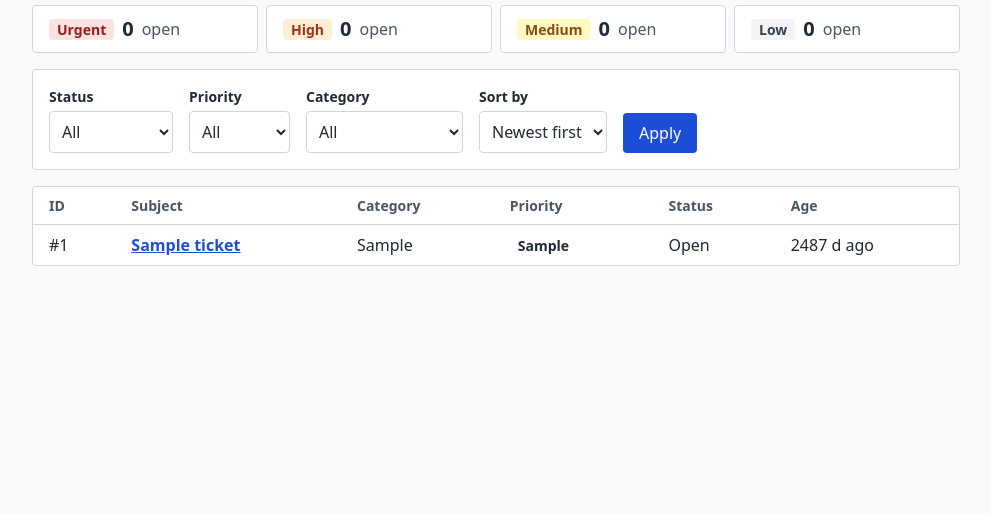
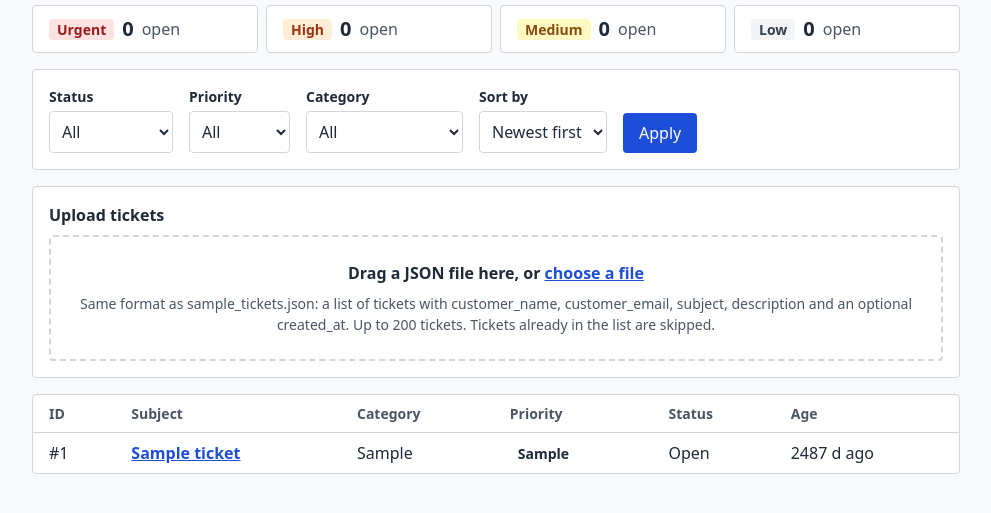
Before and after one commit to supreethms56/Ticket-Triage-app, a Flask app: page / in a window 1280 px wide. Shown: the part 136-649 px from the top of the page, without its empty margins (144-1135 px from the left). Run offline with Flask 3, Linux system fonts and the light colour scheme; tables that the repository leaves empty hold one stand-in row (values such as "Sample post").

Commit message:
Now web app has a drop down file option to upload the data in json format directly

```diff
--- a/app.py
+++ b/app.py
@@ -2,12 +2,12 @@
 import logging
 from datetime import datetime
 
-from flask import Flask, abort, flash, redirect, render_template, request, url_for
+from flask import Flask, abort, flash, jsonify, redirect, render_template, request, url_for
 
 import config
 import db
 from triage.service import triage
-from validation import validate_ticket_form, validate_ticket_update
+from validation import validate_import_ticket, validate_ticket_form, validate_ticket_update
 
 logging.basicConfig(level=logging.INFO, format="%(asctime)s %(levelname)s %(name)s: %(message)s")
 
@@ -80,6 +80,47 @@ def ticket_list():
     )
 
 
+@app.route("/tickets/import", methods=["POST"])
+def import_ticket():
+    """Save and triage ONE ticket from an uploaded JSON file.
+
+    The list page reads the file in the browser and posts the tickets here one at a time,
+    so each row can appear as soon as that ticket is triaged. The current list filters come
+    in the query string so the page knows whether to show the new row."""
+    item = request.get_json(silent=True)
+    values, errors = validate_import_ticket(item)
+    if errors:
+        # messages keeps the form's field order (Flask sorts the keys of errors).
+        return jsonify(result="invalid", errors=errors, messages=list(errors.values())), 400
+
+    created_at = values.pop("created_at")
+    if created_at and db.ticket_exists(values["customer_email"], values["subject"], created_at):
+        return jsonify(result="skipped", subject=values["subject"],
+                       message="Already in the database.")
+
+    ticket_id = db.create_ticket(**values, created_at=created_at)
+    _triage_and_save(db.get_ticket(ticket_id))
+    ticket = db.get_ticket(ticket_id)
+
+    filters = {
+        "status": _allowed(request.args.get("status"), config.STATUSES),
+        "priority": _allowed(request.args.get("priority"), config.PRIORITIES),
+        "category": _allowed(request.args.get("category"), config.CATEGORIES),
+    }
+    matches = all(not want or ticket[field] == want for field, want in filters.items())
+    return jsonify(
+        result="added",
+        id=ticket_id,
+        subject=ticket["subject"],
+        category=ticket["category"],
+        priority=ticket["priority"],
+        triage_source=ticket["triage_source"],
+        matches_filters=matches,
+        row_html=render_template("_ticket_row.html", t=ticket),
+        open_counts=db.count_open_by_priority(),
+    )
+
+
 @app.route("/tickets/new", methods=["GET", "POST"])
 def new_ticket():
     if request.method == "GET":
--- a/config.py
+++ b/config.py
@@ -30,6 +30,10 @@ SUBJECT_MAX = 120
 DESCRIPTION_MIN = 20
 DESCRIPTION_MAX = 2000
 REPLY_MAX_CHARS = 2000  # agent-edited reply
+
+# --- JSON import on the list page (same format as data/sample_tickets.json) ---
+IMPORT_MAX_TICKETS = 200
+IMPORT_MAX_FILE_BYTES = 1_000_000  # 1 MB
 
 # --- AI output limits ---
 SUMMARY_MAX_WORDS = 15
--- /dev/null
+++ b/static/import.js
@@ -0,0 +1,244 @@
+// Upload tickets on the list page.
+// The file is read in the browser, then each ticket is posted to /tickets/import on its own.
+// Waiting for one before sending the next means every row appears as soon as it is triaged.
+(function () {
+  "use strict";
+
+  const panel = document.querySelector(".import-panel");
+  if (!panel) return;
+
+  const dropZone = document.getElementById("drop-zone");
+  const fileInput = document.getElementById("import-file");
+  const statusBox = document.getElementById("import-status");
+  const progressText = document.getElementById("import-progress");
+  const progressBar = document.getElementById("import-bar");
+  const problemList = document.getElementById("import-problems");
+  const tableWrap = document.getElementById("ticket-table-wrap");
+  const rows = document.getElementById("ticket-rows");
+
+  const maxTickets = Number(panel.dataset.maxTickets);
+  const maxBytes = Number(panel.dataset.maxBytes);
+  const sortByPriority = panel.dataset.sort === "priority";
+
+  // Send the current filters so the server can say whether a new ticket belongs in this view.
+  const query = new URLSearchParams();
+  for (const key of ["status", "priority", "category"]) {
+    if (panel.dataset[key]) query.set(key, panel.dataset[key]);
+  }
+  const importUrl = panel.dataset.importUrl + (query.toString() ? "?" + query : "");
+
+  let busy = false;
+
+  // ---- Drag and drop ----
+  // Stop the browser from opening a file dropped anywhere else on the page.
+  window.addEventListener("dragover", (e) => e.preventDefault());
+  window.addEventListener("drop", (e) => e.preventDefault());
+
+  ["dragenter", "dragover"].forEach((type) =>
+    dropZone.addEventListener(type, (e) => {
+      e.preventDefault();
+      if (!busy) dropZone.classList.add("is-dragover");
+    })
+  );
+  ["dragleave", "dragend", "drop"].forEach((type) =>
+    dropZone.addEventListener(type, () => dropZone.classList.remove("is-dragover"))
+  );
+  dropZone.addEventListener("drop", (e) => {
+    e.preventDefault();
+    const files = e.dataTransfer && e.dataTransfer.files;
+    if (!files || files.length === 0) return;
+    if (files.length > 1) {
+      showOnlyMessage("Please drop one JSON file at a time.");
+      return;
+    }
+    handleFile(files[0]);
+  });
+  fileInput.addEventListener("change", () => {
+    if (fileInput.files.length) handleFile(fileInput.files[0]);
+    fileInput.value = ""; // allow choosing the same file again
+  });
+
+  window.addEventListener("beforeunload", (e) => {
+    if (busy) {
+      e.preventDefault();
+      e.returnValue = ""; // the browser shows its own "leave page?" message
+    }
+  });
+
+  // ---- Reading the file ----
+  async function handleFile(file) {
+    if (busy) return;
+
+    if (!/\.json$/i.test(file.name) && file.type !== "application/json") {
+      showOnlyMessage(`"${file.name}" is not a JSON file. Please upload a .json file.`);
+      return;
+    }
+    if (file.size > maxBytes) {
+      showOnlyMessage(`The file is too large (${formatKB(file.size)}). The limit is ${formatKB(maxBytes)}.`);
+      return;
+    }
+
+    let tickets;
+    try {
+      tickets = JSON.parse(await file.text());
+    } catch (err) {
+      showOnlyMessage(`"${file.name}" is not valid JSON: ${err.message}`);
+      return;
+    }
+    if (!Array.isArray(tickets)) {
+      showOnlyMessage("The file must contain a list of tickets, like [ { ... }, { ... } ].");
+      return;
+    }
+    if (tickets.length === 0) {
+      showOnlyMessage("The file has no tickets in it.");
+      return;
+    }
+    if (tickets.length > maxTickets) {
+      showOnlyMessage(`The file has ${tickets.length} tickets. Please upload ${maxTickets} or fewer at a time.`);
+      return;
+    }
+
+    await importTickets(tickets);
+  }
+
+  // ---- Sending tickets one at a time ----
+  async function importTickets(tickets) {
+    setBusy(true);
+    problemList.replaceChildren();
+    statusBox.hidden = false;
+    progressBar.max = tickets.length;
+    progressBar.value = 0;
+
+    const totals = { added: 0, skipped: 0, problems: 0, hidden: 0, ai: 0, rules: 0 };
+    let stoppedAt = null;
+
+    for (let i = 0; i < tickets.length; i++) {
+      const number = i + 1;
+      const subject = ticketSubject(tickets[i]);
+      progressText.textContent =
+        `Triaging ticket ${number} of ${tickets.length}` + (subject ? `: ${subject}` : "") + "…";
+
+      let response, data;
+      try {
+        response = await fetch(importUrl, {
+          method: "POST",
+          headers: { "Content-Type": "application/json", Accept: "application/json" },
+          body: JSON.stringify(tickets[i]),
+        });
+      } catch (err) {
+        stoppedAt = number; // the server is not reachable: every later ticket would fail too
+        break;
+      }
+      try {
+        data = await response.json();
+      } catch (err) {
+        data = null;
+      }
+
+      if (data && data.result === "added") {
+        totals.added++;
+        totals[data.triage_source === "ai" ? "ai" : "rules"]++;
+        if (data.matches_filters) {
+          insertRow(data.row_html);
+        } else {
+          totals.hidden++;
+        }
+        updateCounts(data.open_counts);
+      } else if (data && data.result === "skipped") {
+        totals.skipped++;
+      } else if (data && data.result === "invalid") {
+        totals.problems++;
+        addProblem(number, subject, (data.messages || Object.values(data.errors)).join(" "));
+      } else {
+        totals.problems++;
+        addProblem(number, subject, `The server could not save this ticket (error ${response.status}).`);
+      }
+      progressBar.value = number;
+    }
+
+    progressText.textContent = summaryText(totals, tickets.length, stoppedAt);
+    setBusy(false);
+  }
+
+  // ---- Putting a row in the table ----
+  function insertRow(html) {
+    const template = document.createElement("template");
+    template.innerHTML = html.trim(); // rendered and escaped by Flask
+    const row = template.content.firstElementChild;
+
+    // Keep the list in its current sort order.
+    const next = Array.from(rows.children).find((existing) => comesBefore(row, existing));
+    rows.insertBefore(row, next || null);
+
+    tableWrap.hidden = false;
+    const empty = document.getElementById("empty-state");
+    if (empty) empty.remove();
+
+    row.classList.add("row-new");
+    setTimeout(() => row.classList.remove("row-new"), 4000);
+  }
+
+  // Same order as db.list_tickets: newest first, or priority first then newest.
+  function comesBefore(a, b) {
+    if (sortByPriority) {
+      const rankA = Number(a.dataset.rank);
+      const rankB = Number(b.dataset.rank);
+      if (rankA !== rankB) return rankA < rankB;
+    }
+    if (a.dataset.created !== b.dataset.created) return a.dataset.created > b.dataset.created;
+    return Number(a.dataset.id) > Number(b.dataset.id);
+  }
+
+  function updateCounts(counts) {
+    if (!counts) return;
+    document.querySelectorAll(".summary-count[data-priority]").forEach((el) => {
+      const value = counts[el.dataset.priority];
+      if (value !== undefined) el.textContent = value;
+    });
+  }
+
+  // ---- Messages ----
+  function summaryText(t, total, stoppedAt) {
+    const parts = [];
+    if (stoppedAt) {
+      parts.push(`Stopped at ticket ${stoppedAt} of ${total}: the server could not be reached.`);
+    } else {
+      parts.push(`Done. ${total} ticket${total === 1 ? "" : "s"} in the file.`);
+    }
+    parts.push(`${t.added} added`);
+    if (t.added) parts.push(`(${t.ai} triaged by the AI, ${t.rules} by keyword rules)`);
+    parts.push(`· ${t.skipped} skipped as already in the list · ${t.problems} with problems.`);
+    if (t.hidden) {
+      parts.push(`${t.hidden} added ticket${t.hidden === 1 ? " is" : "s are"} hidden by the current filters.`);
+    }
+    return parts.join(" ");
+  }
+
+  function addProblem(number, subject, message) {
+    const li = document.createElement("li");
+    li.textContent = `Ticket ${number}${subject ? ` (${subject})` : ""}: ${message}`;
+    problemList.appendChild(li);
+  }
+
+  function showOnlyMessage(message) {
+    problemList.replaceChildren();
+    progressBar.value = 0;
+    statusBox.hidden = false;
+    progressText.textContent = message;
+  }
+
+  function setBusy(value) {
+    busy = value;
+    fileInput.disabled = value;
+    dropZone.classList.toggle("is-busy", value);
+    dropZone.setAttribute("aria-disabled", String(value));
+  }
+
+  function ticketSubject(ticket) {
+    return ticket && typeof ticket.subject === "string" ? ticket.subject.trim().slice(0, 80) : "";
+  }
+
+  function formatKB(bytes) {
+    return `${Math.round(bytes / 1024)} KB`;
+  }
+})();
--- a/static/style.css
+++ b/static/style.css
@@ -290,3 +290,50 @@ h2 { font-size: 18px; margin: 0 0 var(--space-3); }
   .filter select { width: 100%; }
   .card { padding: var(--space-3); }
 }
+
+
+
+/* Upload tickets (list page) */
+.import-panel {
+  background: var(--surface);
+  border: 1px solid var(--border);
+  border-radius: 4px;
+  padding: var(--space-3);
+  margin-bottom: var(--space-3);
+}
+.import-panel h2 { font-size: 16px; margin: 0 0 var(--space-2); }
+.drop-zone {
+  display: flex;
+  flex-direction: column;
+  gap: var(--space-1);
+  align-items: center;
+  text-align: center;
+  padding: var(--space-4) var(--space-3);
+  border: 2px dashed var(--border);
+  border-radius: 4px;
+  cursor: pointer;
+}
+.drop-zone:hover,
+.drop-zone:focus-within { border-color: var(--accent); }
+.drop-zone:focus-within { outline: 2px solid var(--accent); outline-offset: 1px; }
+.drop-zone.is-dragover { border-color: var(--accent); background: #eff6ff; }
+.drop-zone.is-busy { cursor: wait; opacity: 0.6; }
+.drop-zone-title { font-weight: 600; }
+.link-like { color: var(--accent); text-decoration: underline; }
+.visually-hidden {
+  position: absolute;
+  width: 1px;
+  height: 1px;
+  overflow: hidden;
+  clip: rect(0 0 0 0);
+  white-space: nowrap;
+}
+.import-status { margin-top: var(--space-3); }
+.import-progress { margin: 0 0 var(--space-2); }
+.import-status progress { width: 100%; }
+.import-problems { margin: var(--space-2) 0 0; padding-left: var(--space-4); color: var(--error); font-size: 14px; }
+.import-problems:empty { display: none; }
+
+/* A row that just arrived from an upload */
+.ticket-table tr { transition: background-color 1.5s ease; }
+.ticket-table tr.row-new { background: #eff6ff; }
--- /dev/null
+++ b/templates/_ticket_row.html
@@ -0,0 +1,19 @@
+{# One row of the ticket table. Used by list.html and by the import endpoint.
+   The data- attributes let the upload script put a new row in the right sort position. #}
+<tr data-id="{{ t.id }}" data-created="{{ t.created_at }}"
+    data-rank="{{ config.PRIORITIES.index(t.priority) if t.priority in config.PRIORITIES else config.PRIORITIES | length }}">
+  <td data-label="ID">#{{ t.id }}</td>
+  <td data-label="Subject" class="subject">
+    <a href="{{ url_for('ticket_detail', ticket_id=t.id) }}">{{ t.subject }}</a>
+  </td>
+  <td data-label="Category">{{ t.category or "Not triaged" }}</td>
+  <td data-label="Priority">
+    {% if t.priority %}
+      <span class="badge badge-{{ t.priority | lower }}">{{ t.priority }}</span>
+    {% else %}
+      <span class="muted">Not triaged</span>
+    {% endif %}
+  </td>
+  <td data-label="Status">{{ t.status }}</td>
+  <td data-label="Age"><time datetime="{{ t.created_at }}">{{ t.created_at | age }}</time></td>
+</tr>
--- a/templates/list.html
+++ b/templates/list.html
@@ -7,7 +7,7 @@
   {% for p in config.PRIORITIES %}
     <a class="summary-item" href="{{ url_for('ticket_list', status='Open', priority=p) }}">
       <span class="badge badge-{{ p | lower }}">{{ p }}</span>
-      <span class="summary-count">{{ open_counts[p] }}</span>
+      <span class="summary-count" data-priority="{{ p }}">{{ open_counts[p] }}</span>
       <span class="muted">open</span>
     </a>
   {% endfor %}
@@ -56,8 +56,31 @@
   </div>
 </form>
 
-{% if tickets %}
-<div class="table-wrap">
+<section class="import-panel" aria-labelledby="import-heading"
+         data-max-tickets="{{ config.IMPORT_MAX_TICKETS }}"
+         data-max-bytes="{{ config.IMPORT_MAX_FILE_BYTES }}"
+         data-import-url="{{ url_for('import_ticket') }}"
+         data-sort="{{ sort }}"
+         data-status="{{ filters.status or '' }}"
+         data-priority="{{ filters.priority or '' }}"
+         data-category="{{ filters.category or '' }}">
+  <h2 id="import-heading">Upload tickets</h2>
+  <label class="drop-zone" id="drop-zone" for="import-file">
+    <span class="drop-zone-title">Drag a JSON file here, or <span class="link-like">choose a file</span></span>
+    <span class="hint">Same format as sample_tickets.json: a list of tickets with customer_name,
+      customer_email, subject, description and an optional created_at.
+      Up to {{ config.IMPORT_MAX_TICKETS }} tickets. Tickets already in the list are skipped.</span>
+    <input type="file" id="import-file" accept=".json,application/json" class="visually-hidden">
+  </label>
+  <div id="import-status" class="import-status" role="status" aria-live="polite" hidden>
+    <p id="import-progress" class="import-progress"></p>
+    <progress id="import-bar" max="1" value="0"></progress>
+    <ul id="import-problems" class="import-problems"></ul>
+  </div>
+</section>
+
+{# The table is always on the page (hidden when empty) so uploaded rows have somewhere to go. #}
+<div class="table-wrap" id="ticket-table-wrap" {% if not tickets %}hidden{% endif %}>
   <table class="ticket-table">
     <thead>
       <tr>
@@ -69,37 +92,26 @@
         <th scope="col">Age</th>
       </tr>
     </thead>
-    <tbody>
+    <tbody id="ticket-rows">
       {% for t in tickets %}
-      <tr>
-        <td data-label="ID">#{{ t.id }}</td>
-        <td data-label="Subject" class="subject">
-          <a href="{{ url_for('ticket_detail', ticket_id=t.id) }}">{{ t.subject }}</a>
-        </td>
-        <td data-label="Category">{{ t.category or "Not triaged" }}</td>
-        <td data-label="Priority">
-          {% if t.priority %}
-            <span class="badge badge-{{ t.priority | lower }}">{{ t.priority }}</span>
-          {% else %}
-            <span class="muted">Not triaged</span>
-          {% endif %}
-        </td>
-        <td data-label="Status">{{ t.status }}</td>
-        <td data-label="Age"><time datetime="{{ t.created_at }}">{{ t.created_at | age }}</time></td>
-      </tr>
+        {% include "_ticket_row.html" %}
       {% endfor %}
     </tbody>
   </table>
 </div>
-{% elif any_filter %}
-<div class="empty-state">
+{% if not tickets %}
+  {% if any_filter %}
+  <div class="empty-state" id="empty-state">
     <p>No tickets match these filters.</p>
     <a href="{{ url_for('ticket_list') }}" class="button">Clear filters</a>
   </div>
   {% else %}
-<div class="empty-state">
-  <p>No tickets yet.</p>
+  <div class="empty-state" id="empty-state">
+    <p>No tickets yet. Upload a JSON file above, or submit one yourself.</p>
     <a href="{{ url_for('new_ticket') }}" class="button">Submit the first ticket</a>
   </div>
   {% endif %}
+{% endif %}
+
+<script src="{{ url_for('static', filename='import.js') }}" defer></script>
 {% endblock %}
```
Also changed, not shown: tests/test_import.py (added, +89 -0 lines), validation.py (+37 -1 lines). Lines whose indentation alone changed are shown as unchanged.
